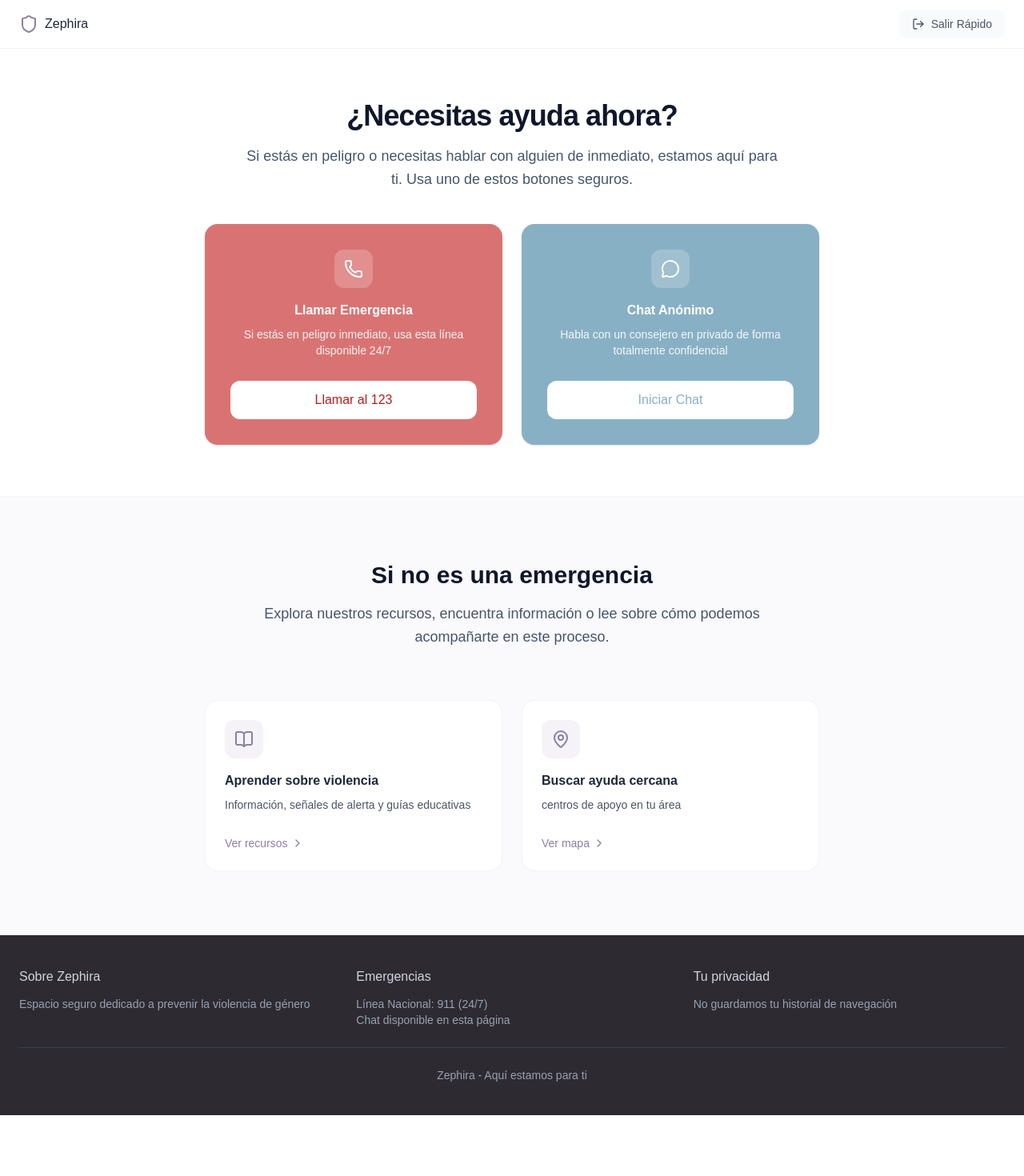
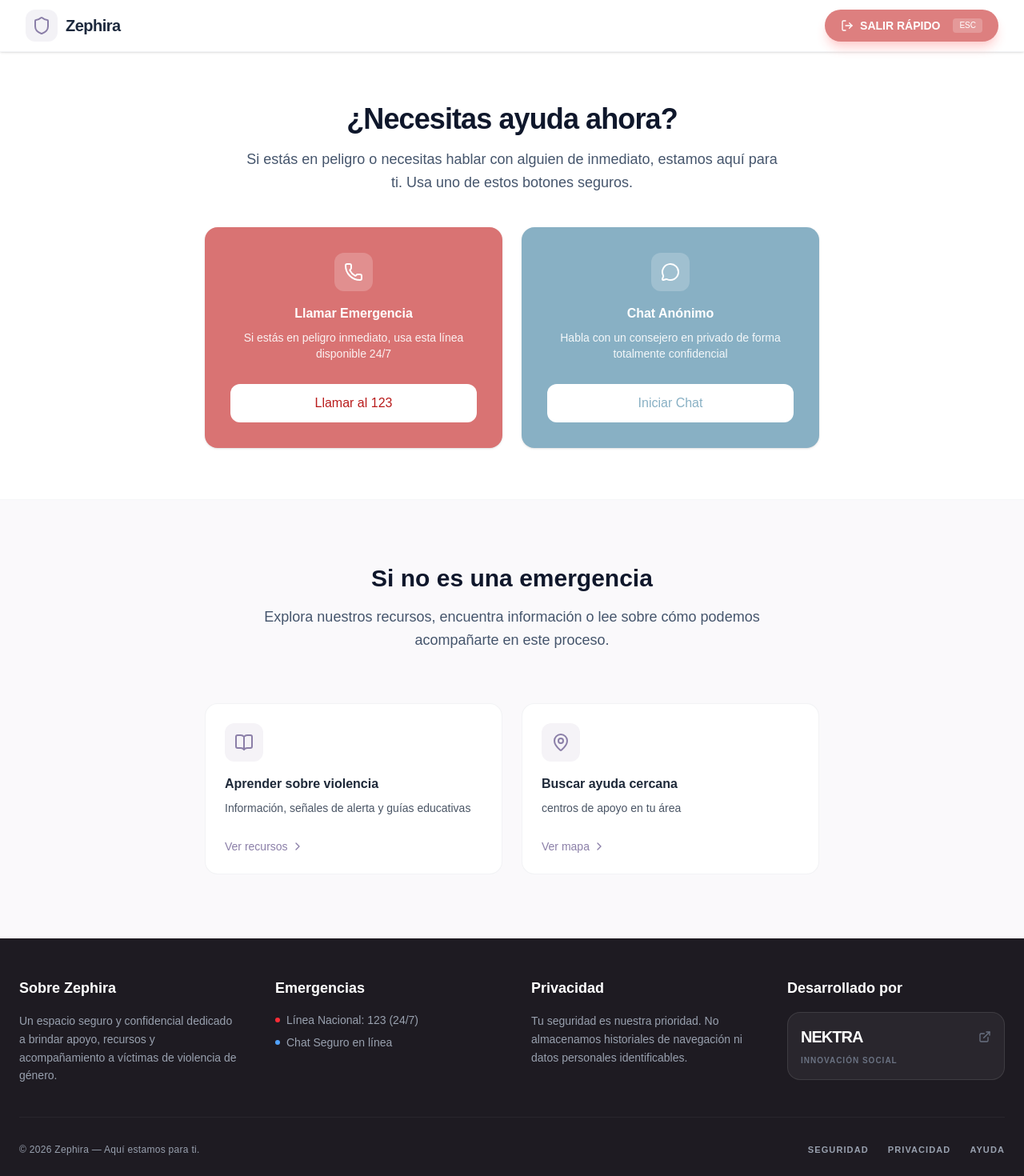
Before and after one commit to Bradon177/Zephira, a Next.js app: page / in a window 1280 px wide. Shown: the top 1470 px of the page at 80% size. Before the commit the page ends 1394 px from the top, so only its background shows below. Built offline with nearby package versions, Linux system fonts and the light colour scheme.

Commit message:
Escape rapido para telefonos

```diff
--- a/src/app/components/Footer.jsx
+++ b/src/app/components/Footer.jsx
@@ -1,30 +1,73 @@
 import React from 'react'
+import { ExternalLink } from 'lucide-react';
 
 export default function Footer() {
+  const nektraUrl = "https://nektrap.vercel.app/dashboard/inicio?utm_source=ig&utm_medium=social&utm_content=link_in_bio&fbclid=PAb21jcAR9m3VleHRuA2FlbQIxMQBzcnRjBmFwcF9pZA81NjcwNjczNDMzNTI0MjcAAacjm2QMK4zjhIVaW7BoTJ4TihgZgbPfCJ0VjEx4sxUoBAmCYtLf8SCu_OR9Cg_aem_8-PrVev_UDpqyeaogN10Sg";
+
   return (
-    <div>
-            <footer className="bg-[#2d2a32] text-gray-400 py-10">
-        <div className="max-w-7xl mx-auto px-6">
-          <div className="grid md:grid-cols-3 gap-8 mb-6">
-            <div>
-              <h4 className="text-gray-300 mb-3">Sobre Zephira</h4>
-              <p className="text-sm">Espacio seguro dedicado a prevenir la violencia de género</p>
-            </div>
-            <div>
-              <h4 className="text-gray-300 mb-3">Emergencias</h4>
-              <p className="text-sm">Línea Nacional: 911 (24/7)</p>
-              <p className="text-sm">Chat disponible en esta página</p>
-            </div>
-            <div>
-              <h4 className="text-gray-300 mb-3">Tu privacidad</h4>
-              <p className="text-sm">No guardamos tu historial de navegación</p>
+    <footer className="bg-[#1e1b22] text-gray-400 py-12">
+      <div className="max-w-7xl mx-auto px-6">
+        <div className="grid grid-cols-1 md:grid-cols-4 gap-12 mb-10">
+          <div className="space-y-4">
+            <h4 className="text-white font-bold text-lg">Sobre Zephira</h4>
+            <p className="text-sm leading-relaxed">
+              Un espacio seguro y confidencial dedicado a brindar apoyo, recursos y acompañamiento a víctimas de violencia de género.
+            </p>
+          </div>
+
+          <div className="space-y-4">
+            <h4 className="text-white font-bold text-lg">Emergencias</h4>
+            <div className="space-y-2">
+              <p className="text-sm flex items-center gap-2">
+                <span className="w-1.5 h-1.5 bg-red-500 rounded-full"></span>
+                Línea Nacional: 123 (24/7)
+              </p>
+              <p className="text-sm flex items-center gap-2">
+                <span className="w-1.5 h-1.5 bg-blue-400 rounded-full"></span>
+                Chat Seguro en línea
+              </p>
             </div>
           </div>
-          <div className="border-t border-gray-700 pt-6 text-center text-sm">
-            <p>Zephira - Aquí estamos para ti</p>
+
+          <div className="space-y-4">
+            <h4 className="text-white font-bold text-lg">Privacidad</h4>
+            <p className="text-sm leading-relaxed">
+              Tu seguridad es nuestra prioridad. No almacenamos historiales de navegación ni datos personales identificables.
+            </p>
+          </div>
+
+          <div className="space-y-4">
+            <h4 className="text-white font-bold text-lg">Desarrollado por</h4>
+            <a
+              href={nektraUrl}
+              target="_blank"
+              rel="noopener noreferrer"
+              className="group flex flex-col gap-2 p-4 bg-white/5 rounded-2xl border border-white/10 hover:bg-white/10 hover:border-[#8b7fa8]/30 transition-all duration-300"
+            >
+              <div className="flex items-center justify-between">
+                <span className="text-xl font-black tracking-tighter text-white group-hover:text-[#8b7fa8] transition-colors">
+                  NEKTRA
+                </span>
+                <ExternalLink className="w-4 h-4 text-gray-500 group-hover:text-white transition-all" />
+              </div>
+              <p className="text-[10px] uppercase tracking-widest font-bold text-gray-500 group-hover:text-gray-400">
+                Innovación Social
+              </p>
+            </a>
           </div>
         </div>
-      </footer>
-    </div>
+
+        <div className="border-t border-white/5 pt-8 flex flex-col md:flex-row justify-between items-center gap-4">
+          <p className="text-xs font-medium tracking-wide">
+            &copy; {new Date().getFullYear()} Zephira — Aquí estamos para ti.
+          </p>
+          <div className="flex gap-6 text-[11px] uppercase tracking-widest font-bold">
+            <span className="hover:text-white cursor-help transition-colors">Seguridad</span>
+            <span className="hover:text-white cursor-help transition-colors">Privacidad</span>
+            <span className="hover:text-white cursor-help transition-colors">Ayuda</span>
+          </div>
+        </div>
+      </div>
+    </footer>
   )
 }
--- a/src/app/components/Header.jsx
+++ b/src/app/components/Header.jsx
@@ -1,20 +1,39 @@
+"use client";
+
 import React from 'react'
-import { Shield, LogOut } from "lucide-react";
+import { Shield, LogOut, Zap } from "lucide-react";
 import Button from "../ui/button";
 
 export default function Header() {
+  const handleQuickExit = () => {
+    // Abrir una nueva ventana con contenido neutral (ej: Google o Noticias)
+    window.open('https://www.google.com', '_blank', 'noopener,noreferrer');
+
+    // Disparar el evento de pánico para activar el PanicOverlay en la ventana actual
+    const event = new CustomEvent('zephira-panic', { detail: 'trigger-panic' });
+    window.dispatchEvent(event);
+  };
+
   return (
-    <header className="bg-white/90 backdrop-blur-sm border-b border-gray-200/50 sticky top-0 z-50">
-        <div className="max-w-7xl mx-auto px-6 py-3 flex justify-between items-center">
-          <div className="flex items-center gap-2">
-            <Shield className="w-6 h-6 text-[#8b7fa8]" />
-            <span className="text-gray-800 font-medium">Zephira</span>
+    <header className="bg-white/95 backdrop-blur-md border-b border-gray-100 sticky top-0 z-50 shadow-sm">
+        <div className="max-w-7xl mx-auto px-4 md:px-8 py-3 flex justify-between items-center">
+          <div className="flex items-center gap-2.5">
+            <div className="p-2 bg-[#8b7fa8]/10 rounded-xl">
+              <Shield className="w-6 h-6 text-[#8b7fa8]" />
+            </div>
+            <span className="text-slate-800 font-bold text-xl tracking-tight">Zephira</span>
           </div>
-          <Button
-            variant="ghost"
-            icon={LogOut}
-            title="Salir Rápido"
-          />
+
+          <div className="flex items-center gap-4">
+            <button
+              onClick={handleQuickExit}
+              className="group flex items-center gap-2 px-5 py-2.5 bg-[#d97373] hover:bg-[#c96565] text-white rounded-full font-bold text-sm transition-all shadow-lg shadow-red-200 active:scale-95 animate-pulse hover:animate-none"
+            >
+              <LogOut className="w-4 h-4 transition-transform group-hover:-translate-x-1" />
+              <span>SALIR RÁPIDO</span>
+              <div className="hidden md:block ml-2 px-2 py-0.5 bg-white/20 rounded text-[10px] font-medium uppercase">Esc</div>
+            </button>
+          </div>
         </div>
       </header>
   )
--- /dev/null
+++ b/src/app/components/PanicOverlay.jsx
@@ -0,0 +1,80 @@
+"use client";
+
+import React, { useState, useEffect, useRef } from 'react';
+
+export default function PanicOverlay() {
+  const [isActive, setIsActive] = useState(false);
+  const lastClickTime = useRef(0);
+
+  const handleInteraction = (e) => {
+    const currentTime = new Date().getTime();
+    const gap = currentTime - lastClickTime.current;
+
+    if (gap > 0 && gap < 300) {
+      // Es un doble clic/toque
+      setIsActive(false);
+    }
+    lastClickTime.current = currentTime;
+  };
+
+  useEffect(() => {
+    const handlePanic = (e) => {
+      if (e.detail === 'trigger-panic' || e.key === 'Escape') {
+        setIsActive(true);
+        // Opcional: Si es por teclado, también abrir la pestaña
+        if (e.key === 'Escape') {
+          window.open('https://www.google.com', '_blank', 'noopener,noreferrer');
+        }
+      }
+    };
+
+    window.addEventListener('zephira-panic', handlePanic);
+    window.addEventListener('keydown', handlePanic);
+    return () => {
+      window.removeEventListener('zephira-panic', handlePanic);
+      window.removeEventListener('keydown', handlePanic);
+    };
+  }, []);
+
+  if (!isActive) return null;
+
+  return (
+    <div
+      className="fixed inset-0 z-[9999] bg-white overflow-y-auto cursor-default select-none"
+      style={{ touchAction: 'manipulation' }}
+      onClick={handleInteraction}
+    >
+      {/* Contenido falso: Buscador de Google simulado o algo similar */}
+      <div className="max-w-3xl mx-auto pt-20 px-6 font-sans">
+        <div className="flex flex-col items-center gap-8">
+          <h1 className="text-6xl font-bold text-gray-200 select-none">Google</h1>
+          <div className="w-full max-w-xl bg-white border border-gray-200 rounded-full py-3 px-6 shadow-sm flex items-center gap-3">
+            <svg className="w-5 h-5 text-gray-400" fill="none" stroke="currentColor" viewBox="0 0 24 24">
+              <path strokeLinecap="round" strokeLinejoin="round" strokeWidth="2" d="M21 21l-6-6m2-5a7 7 0 11-14 0 7 7 0 0114 0z" />
+            </svg>
+            <div className="w-full h-5 bg-gray-50 rounded animate-pulse" />
+          </div>
+          <div className="flex gap-4">
+            <div className="px-4 py-2 bg-gray-50 text-gray-600 text-sm rounded border border-gray-100">Buscar con Google</div>
+            <div className="px-4 py-2 bg-gray-50 text-gray-600 text-sm rounded border border-gray-100">Voy a tener suerte</div>
+          </div>
+        </div>
+
+        <div className="mt-20 grid grid-cols-1 md:grid-cols-2 gap-8 opacity-50 select-none">
+          {[1, 2, 3, 4].map(i => (
+            <div key={i} className="space-y-3">
+              <div className="h-4 bg-gray-100 rounded w-3/4" />
+              <div className="h-3 bg-gray-50 rounded w-full" />
+              <div className="h-3 bg-gray-50 rounded w-5/6" />
+            </div>
+          ))}
+        </div>
+      </div>
+
+      {/* Indicador invisible o muy sutil para el desarrollador/usuario que sabe qué pasa */}
+      <div className="fixed bottom-4 right-4 text-[10px] text-gray-100 select-none">
+        Safe Mode Active
+      </div>
+    </div>
+  );
+}
--- a/src/app/layout.js
+++ b/src/app/layout.js
@@ -1,5 +1,6 @@
 import { Geist, Geist_Mono } from "next/font/google";
 import "./globals.css";
+import PanicOverlay from "./components/PanicOverlay";
 
 const geistSans = Geist({
   variable: "--font-geist-sans",
@@ -12,17 +13,20 @@ const geistMono = Geist_Mono({
 });
 
 export const metadata = {
-  title: "Create Next App",
-  description: "Generated by create next app",
+  title: "Zephira - Apoyo y Seguridad",
+  description: "Plataforma de apoyo para víctimas de violencia.",
 };
 
 export default function RootLayout({ children }) {
   return (
     <html
-      lang="en"
+      lang="es"
       className={`${geistSans.variable} ${geistMono.variable} h-full antialiased`}
     >
-      <body className="min-h-full flex flex-col">{children}</body>
+      <body className="min-h-full flex flex-col">
+        {children}
+        <PanicOverlay />
+      </body>
     </html>
   );
 }
```
